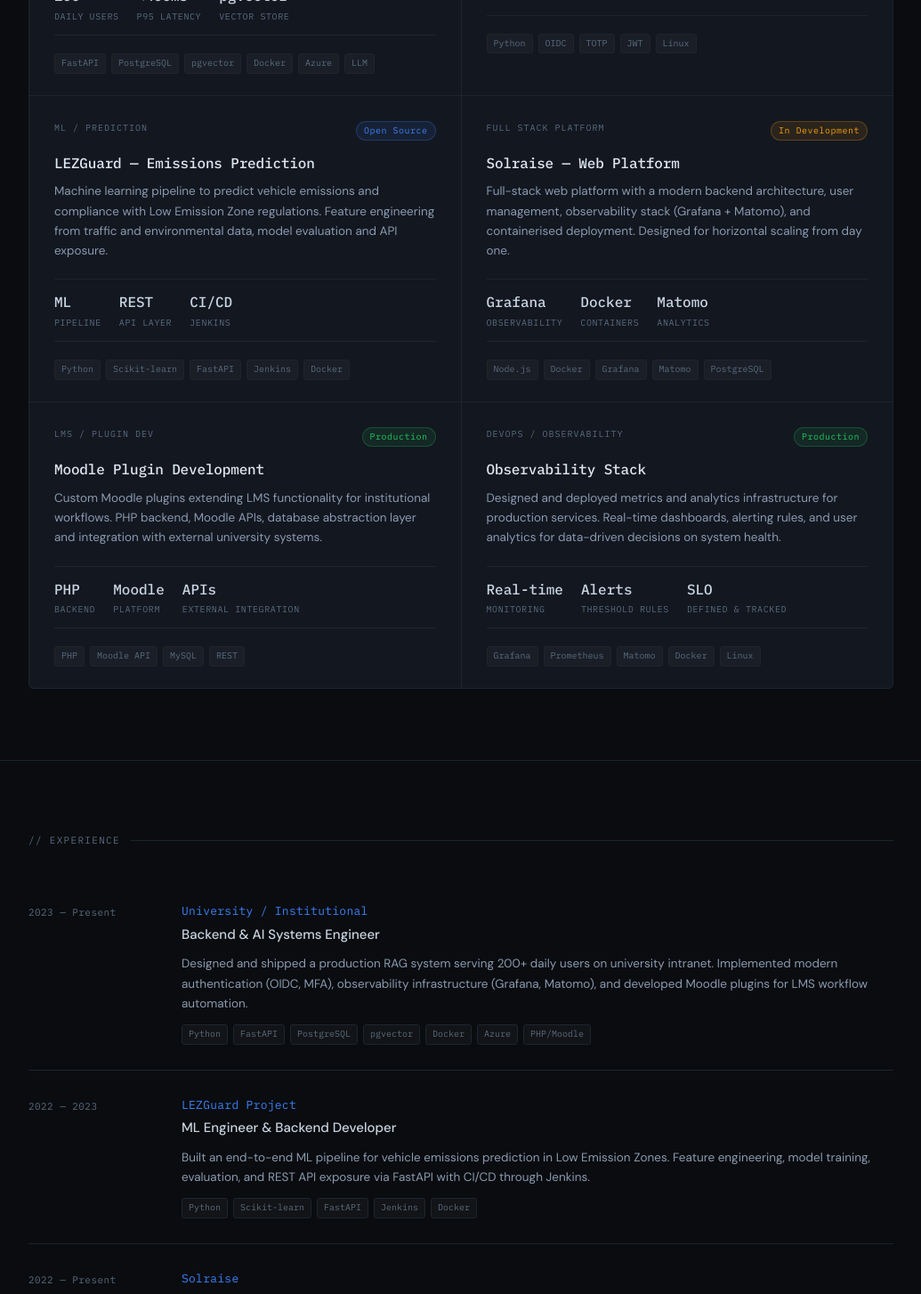
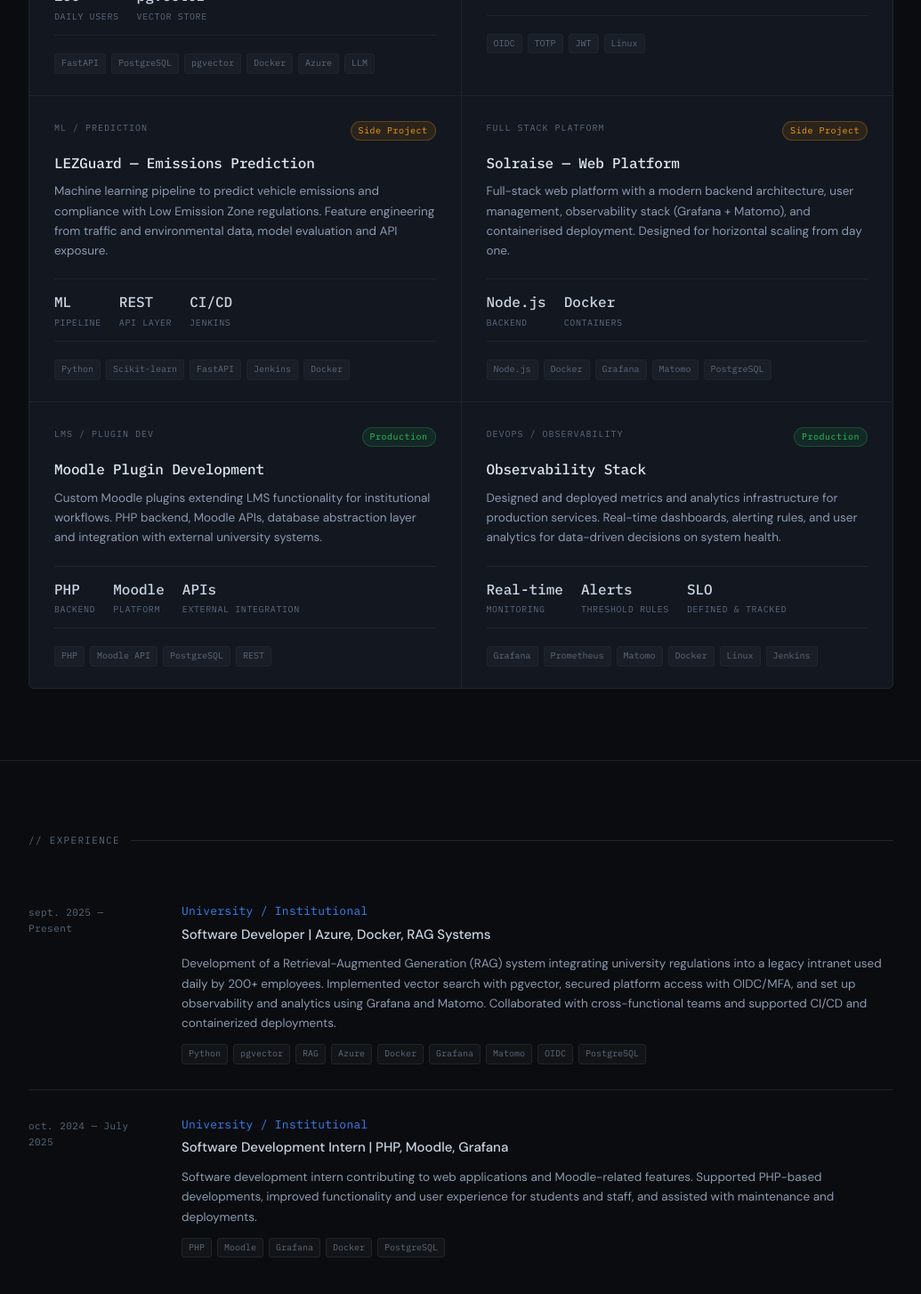
Before and after one commit to ibai-mutiloa/ibaimutiloa, a Next.js app: page / in a window 1280 px wide. Shown: the part 1140-2594 px from the top of the page at 89% size, without its empty margins (122-1157 px from the left). Built offline with nearby package versions, Linux system fonts and the light colour scheme.

Commit message:
feat: update experience details and project statuses in ExperienceSection and project files

```diff
--- a/src/components/experience/ExperienceSection.tsx
+++ b/src/components/experience/ExperienceSection.tsx
@@ -1,27 +1,19 @@
 const experiences = [
   {
-    date: '2023 — Present',
+    date: 'sept. 2025 — Present',
     company: 'University / Institutional',
-    role: 'Backend & AI Systems Engineer',
+    role: 'Software Developer | Azure, Docker, RAG Systems',
     description:
-      'Designed and shipped a production RAG system serving 200+ daily users on university intranet. Implemented modern authentication (OIDC, MFA), observability infrastructure (Grafana, Matomo), and developed Moodle plugins for LMS workflow automation.',
-    stack: ['Python', 'FastAPI', 'PostgreSQL', 'pgvector', 'Docker', 'Azure', 'PHP/Moodle'],
+      'Development of a Retrieval-Augmented Generation (RAG) system integrating university regulations into a legacy intranet used daily by 200+ employees. Implemented vector search with pgvector, secured platform access with OIDC/MFA, and set up observability and analytics using Grafana and Matomo. Collaborated with cross-functional teams and supported CI/CD and containerized deployments.',
+    stack: ['Python', 'pgvector', 'RAG', 'Azure', 'Docker', 'Grafana', 'Matomo', 'OIDC', 'PostgreSQL'],
   },
   {
-    date: '2022 — 2023',
-    company: 'LEZGuard Project',
-    role: 'ML Engineer & Backend Developer',
+    date: 'oct. 2024 — July 2025',
+    company: 'University / Institutional',
+    role: 'Software Development Intern | PHP, Moodle, Grafana',
     description:
-      'Built an end-to-end ML pipeline for vehicle emissions prediction in Low Emission Zones. Feature engineering, model training, evaluation, and REST API exposure via FastAPI with CI/CD through Jenkins.',
-    stack: ['Python', 'Scikit-learn', 'FastAPI', 'Jenkins', 'Docker'],
-  },
-  {
-    date: '2022 — Present',
-    company: 'Solraise',
-    role: 'Full-Stack Developer & Infrastructure',
-    description:
-      'Designing and developing a scalable web platform from scratch. Responsible for backend architecture, containerised deployment, observability stack, and analytics infrastructure. Emphasis on operations-readiness from day one.',
-    stack: ['Node.js', 'Docker', 'Grafana', 'Matomo', 'Linux'],
+      'Software development intern contributing to web applications and Moodle-related features. Supported PHP-based developments, improved functionality and user experience for students and staff, and assisted with maintenance and deployments.',
+    stack: ['PHP', 'Moodle', 'Grafana', 'Docker', 'PostgreSQL'],
   },
 ]
 
--- a/src/content/project.ts
+++ b/src/content/project.ts
@@ -1,4 +1,4 @@
-export type ProjectStatus = 'production' | 'development' | 'open-source'
+export type ProjectStatus = 'production' | 'side-project' | 'open-source'
 
 export interface ProjectMetric {
   value: string
@@ -26,7 +26,6 @@ export const projects: Project[] = [
       'End-to-end Retrieval-Augmented Generation system deployed on university intranet. Document ingestion pipeline, vector storage with pgvector, semantic retrieval, and LLM response synthesis with context grounding.',
     metrics: [
       { value: '200+', label: 'Daily users' },
-      { value: '<400ms', label: 'P95 latency' },
       { value: 'pgvector', label: 'Vector store' },
     ],
     stack: ['FastAPI', 'PostgreSQL', 'pgvector', 'Docker', 'Azure', 'LLM'],
@@ -44,14 +43,14 @@ export const projects: Project[] = [
       { value: 'TOTP', label: 'MFA method' },
       { value: '0', label: 'Incidents post-deploy' },
     ],
-    stack: ['Python', 'OIDC', 'TOTP', 'JWT', 'Linux'],
+    stack: ['OIDC', 'TOTP', 'JWT', 'Linux'],
     featured: true,
   },
   {
     slug: 'lez-guard',
     title: 'LEZGuard — Emissions Prediction',
     type: 'ML / Prediction',
-    status: 'open-source',
+    status: 'side-project',
     shortDescription:
       'Machine learning pipeline to predict vehicle emissions and compliance with Low Emission Zone regulations. Feature engineering from traffic and environmental data, model evaluation and API exposure.',
     metrics: [
@@ -66,16 +65,15 @@ export const projects: Project[] = [
     slug: 'solraise',
     title: 'Solraise — Web Platform',
     type: 'Full Stack Platform',
-    status: 'development',
+    status: 'side-project',
     shortDescription:
       'Full-stack web platform with a modern backend architecture, user management, observability stack (Grafana + Matomo), and containerised deployment. Designed for horizontal scaling from day one.',
     metrics: [
-      { value: 'Grafana', label: 'Observability' },
+      { value: 'Node.js', label: 'Backend' },
       { value: 'Docker', label: 'Containers' },
-      { value: 'Matomo', label: 'Analytics' },
     ],
     stack: ['Node.js', 'Docker', 'Grafana', 'Matomo', 'PostgreSQL'],
-    featured: false,
+    featured: true,
   },
   {
     slug: 'moodle-plugins',
@@ -89,7 +87,7 @@ export const projects: Project[] = [
       { value: 'Moodle', label: 'Platform' },
       { value: 'APIs', label: 'External integration' },
     ],
-    stack: ['PHP', 'Moodle API', 'MySQL', 'REST'],
+    stack: ['PHP', 'Moodle API', 'PostgreSQL', 'REST'],
     featured: false,
   },
   {
@@ -104,7 +102,7 @@ export const projects: Project[] = [
       { value: 'Alerts', label: 'Threshold rules' },
       { value: 'SLO', label: 'Defined & tracked' },
     ],
-    stack: ['Grafana', 'Prometheus', 'Matomo', 'Docker', 'Linux'],
+    stack: ['Grafana', 'Prometheus', 'Matomo', 'Docker', 'Linux', 'Jenkins'],
     featured: false,
   },
 ]
--- a/src/content/projects/ProjectCard.tsx
+++ b/src/content/projects/ProjectCard.tsx
@@ -9,8 +9,8 @@ const statusStyles: Record<string, { label: string; color: string; bg: string; b
     bg: 'rgba(34,197,94,0.1)',
     border: 'rgba(34,197,94,0.25)',
   },
-  development: {
-    label: 'In Development',
+  'side-project': {
+    label: 'Side Project',
     color: '#f59e0b',
     bg: 'rgba(245,158,11,0.1)',
     border: 'rgba(245,158,11,0.25)',
```
